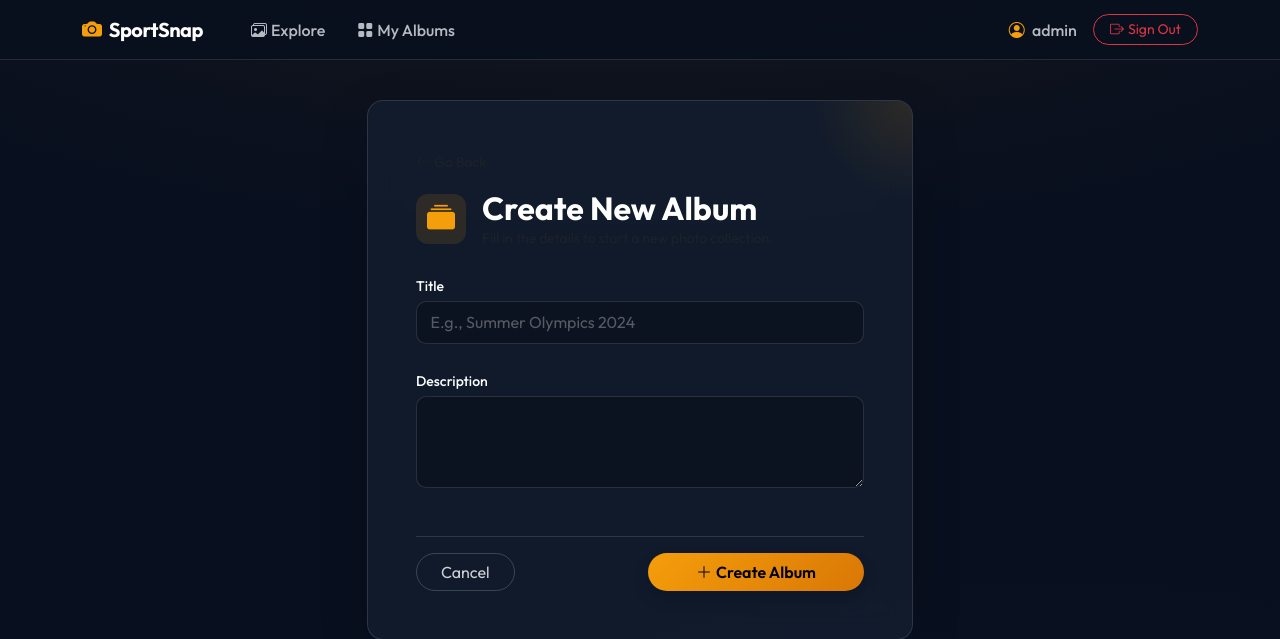
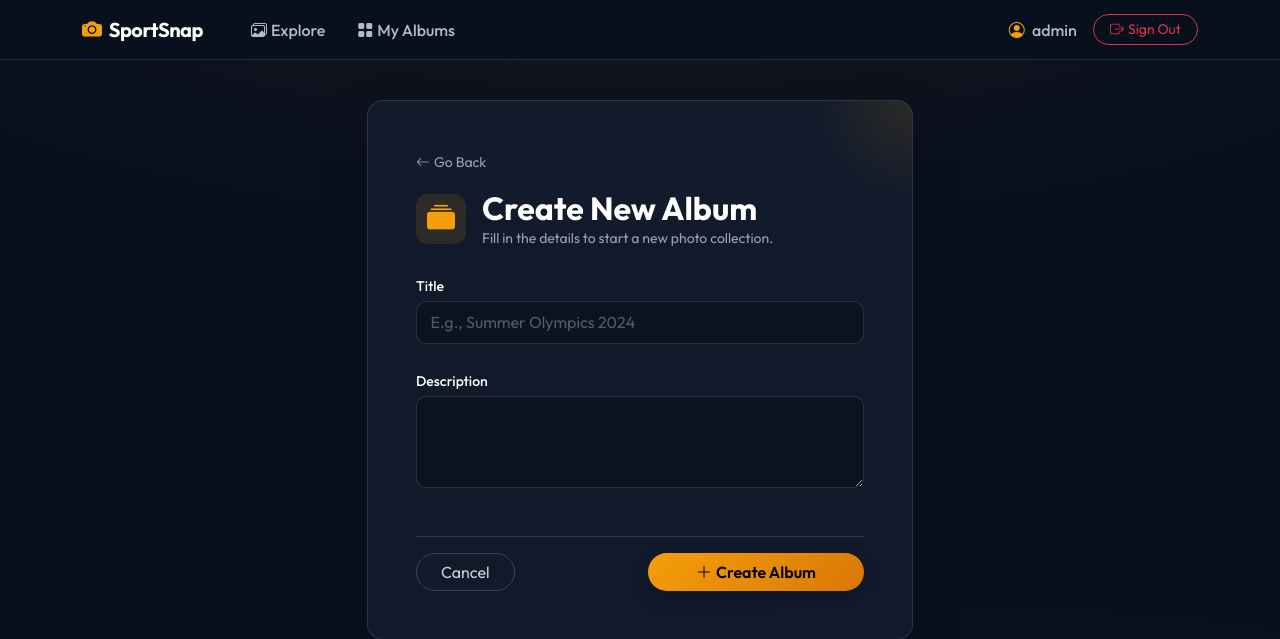
Before and after one commit to mardionfuertejr/SportSnap_Project, a Django app: page /album/new/ in a window 1280 px wide. Shown: the top 639 px of the page. Run offline with Django 5.2, Linux system fonts and the light colour scheme; a user stored in the database is signed in.

Commit message:
Force .text-muted to use custom brightened color

```diff
--- a/static/css/style.css
+++ b/static/css/style.css
@@ -227,6 +227,7 @@ body {
 .text-accent       { color: var(--ss-accent) !important; }
 .bg-accent         { background: var(--ss-accent) !important; }
 .text-light-50     { color: rgba(241,245,249,0.7) !important; }
+.text-muted        { color: var(--ss-text-muted) !important; }
 
 code {
     background: rgba(245,158,11,0.12);
```
